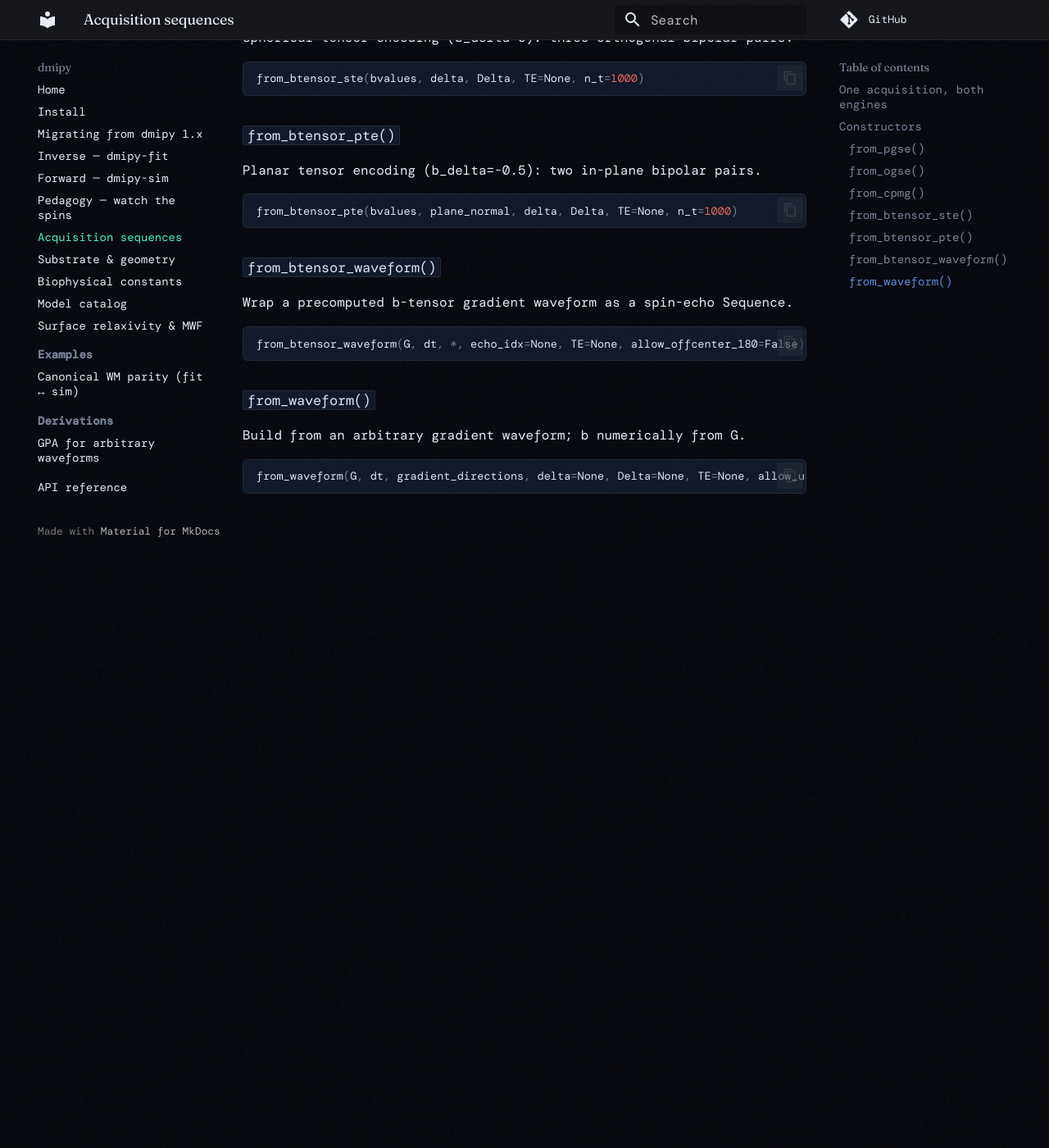
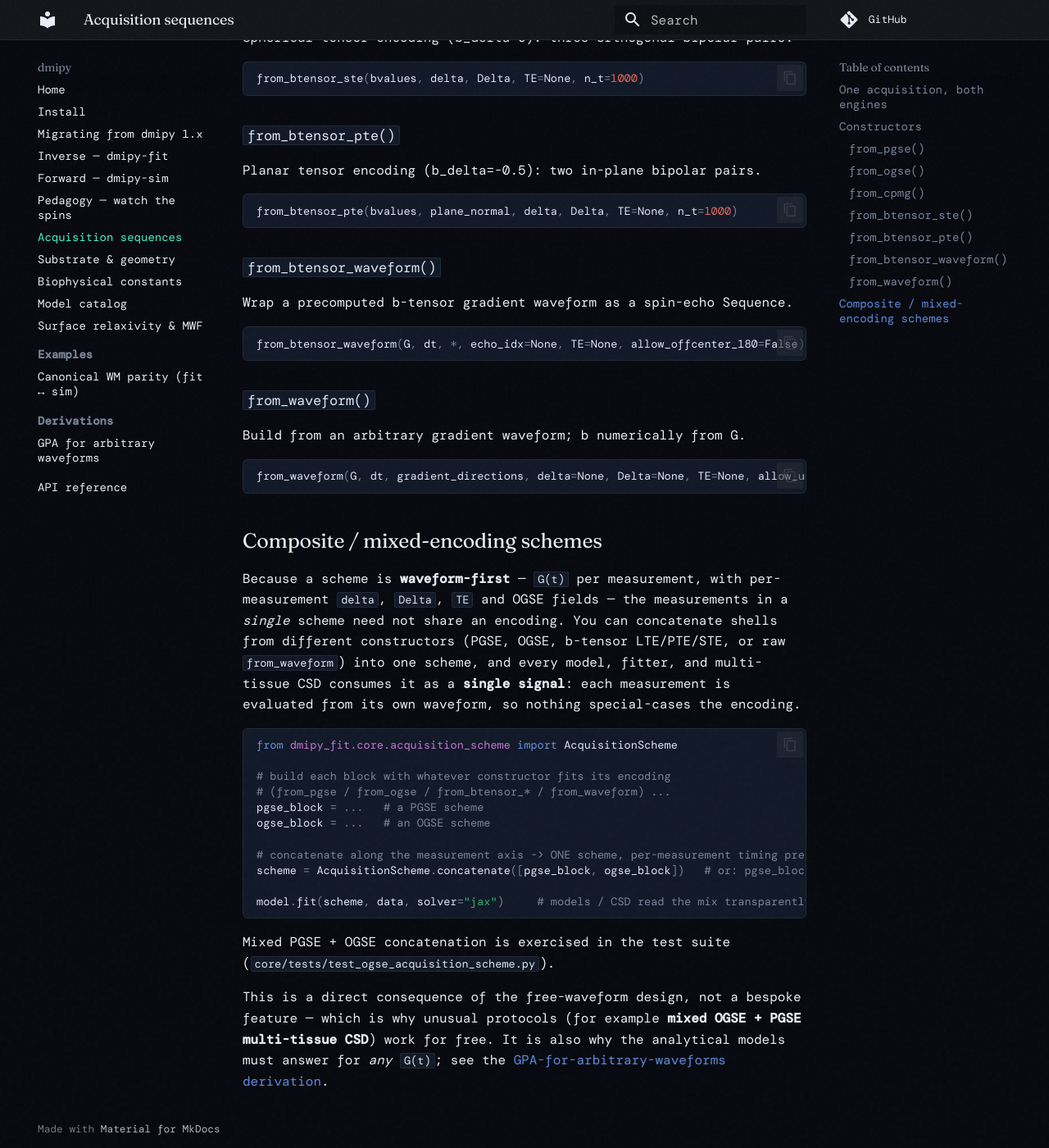
Before and after one commit to dmrai-lab/dmipy, an MkDocs documentation site: the page built from docs/sequences.md, in a window 1280 px wide and 1400 px high, scrolled down 2237 px. Shown: the whole window at 82% size. Built offline with MkDocs 1.6.1 and Material for MkDocs 9.7.7, drawn with Linux system fonts in a browser that asks for light colours; some web fonts are replaced; before the commit the page ends 2907 px from its top, so only the background shows below that.

Commit message:
docs: document composite / mixed-encoding acquisition schemes
Add a "Composite / mixed-encoding schemes" section to the sequences page: because
schemes are per-measurement and waveform-first, one scheme can mix PGSE / OGSE /
b-tensor measurements and every model, fit, and multi-tissue CSD consumes it as a
single signal (concatenate() / +). Links to the arbitrary-waveform GPA derivation.

Co-Authored-By: Claude Opus 4.8 (1M context) <noreply@anthropic.com>

````diff
--- a/docs/sequences.md
+++ b/docs/sequences.md
@@ -103,3 +103,35 @@ Build from an arbitrary gradient waveform; b numerically from G.
 ```python
 from_waveform(G, dt, gradient_directions, delta=None, Delta=None, TE=None, allow_unrefocused=False)
 ```
+
+
+## Composite / mixed-encoding schemes
+
+Because a scheme is **waveform-first** — `G(t)` per measurement, with per-measurement `delta`,
+`Delta`, `TE` and OGSE fields — the measurements in a *single* scheme need not share an encoding.
+You can concatenate shells from different constructors (PGSE, OGSE, b-tensor LTE/PTE/STE, or raw
+`from_waveform`) into one scheme, and every model, fitter, and multi-tissue CSD consumes it as a
+**single signal**: each measurement is evaluated from its own waveform, so nothing special-cases
+the encoding.
+
+```python
+from dmipy_fit.core.acquisition_scheme import AcquisitionScheme
+
+# build each block with whatever constructor fits its encoding
+# (from_pgse / from_ogse / from_btensor_* / from_waveform) ...
+pgse_block = ...   # a PGSE scheme
+ogse_block = ...   # an OGSE scheme
+
+# concatenate along the measurement axis -> ONE scheme, per-measurement timing preserved
+scheme = AcquisitionScheme.concatenate([pgse_block, ogse_block])   # or: pgse_block + ogse_block
+
+model.fit(scheme, data, solver="jax")     # models / CSD read the mix transparently
+```
+
+Mixed PGSE + OGSE concatenation is exercised in the test suite
+(`core/tests/test_ogse_acquisition_scheme.py`).
+
+This is a direct consequence of the free-waveform design, not a bespoke feature — which is why
+unusual protocols (for example **mixed OGSE + PGSE multi-tissue CSD**) work for free. It is also
+why the analytical models must answer for *any* `G(t)`; see the
+[GPA-for-arbitrary-waveforms derivation](derivations/gpa_arbitrary_waveform.md).
````
